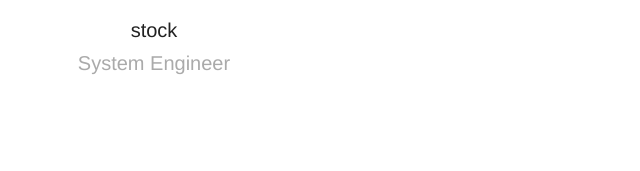
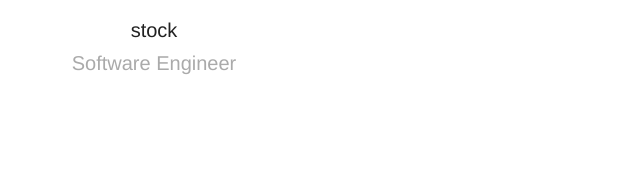
Before and after one commit to nari-z/nari-z.github.io, a plain HTML site: page categories/index.html in a window 1280 px wide. Shown: the part 181-352 px from the top of the page, 486-1126 px from the left. Drawn offline with Linux system fonts and the light colour scheme.

Commit message:
fix bio.

```diff
--- a/categories/index.html
+++ b/categories/index.html
@@ -65,7 +65,7 @@
                 <img id="avatar" class="2x" src="https://nari-z.github.io/images/avatar.png"/>
             </a>
             <h1>stock</h1>
-            <h2>System Engineer</h2>
+            <h2>Software Engineer</h2>
         </header>
     </section>
 </div>
```
Also changed, not shown: index.html (+1 -1 lines), tags/index.html (+1 -1 lines).
